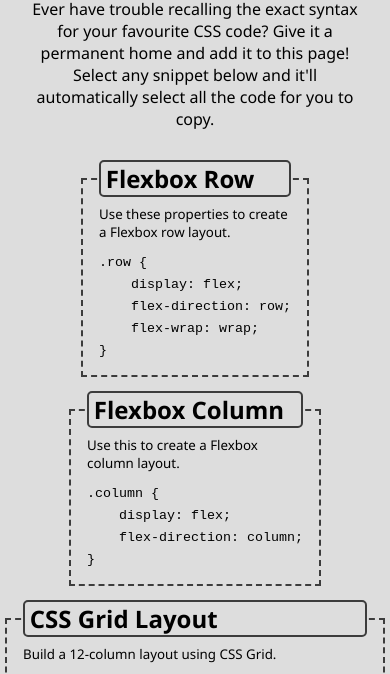
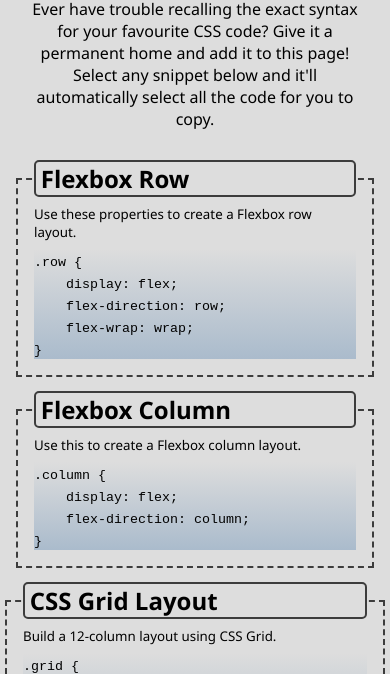
Before and after one commit to natpoulson/project-02-css-cheatsheet, a plain HTML site: page index.html in a window 390 px wide. Shown: the part 136-810 px from the top of the page. Drawn offline with Linux system fonts and the light colour scheme.

Commit message:
Tweak flexbox behaviours, add background gradient to Pre element

```diff
--- a/assets/css/style.css
+++ b/assets/css/style.css
@@ -1,6 +1,6 @@
 :root {
     --background-primary: #DDD;
-    --background-secondary: #66C;
+    --background-secondary: #ABC;
     --foreground-primary: #3C3C3C;
 }
 
@@ -35,7 +35,7 @@ main {
 article {
     box-sizing: border-box;
     padding: 0 1rem 1rem 1rem;
-    flex: 0 0 30%;
+    flex: 1 1 30%;
     position: relative;
     border: dashed 2px var(--foreground-primary);
     margin: 1rem;
@@ -62,3 +62,13 @@ article p {
 article code {
     font-family: 'Courier New', Courier, monospace;
 }
+
+pre {
+    background-image: linear-gradient(#DDD, #ABC);
+}
+
+@media screen and (max-width: 768px) {
+    article {
+        flex-basis: 90%;
+    }
+}
```
